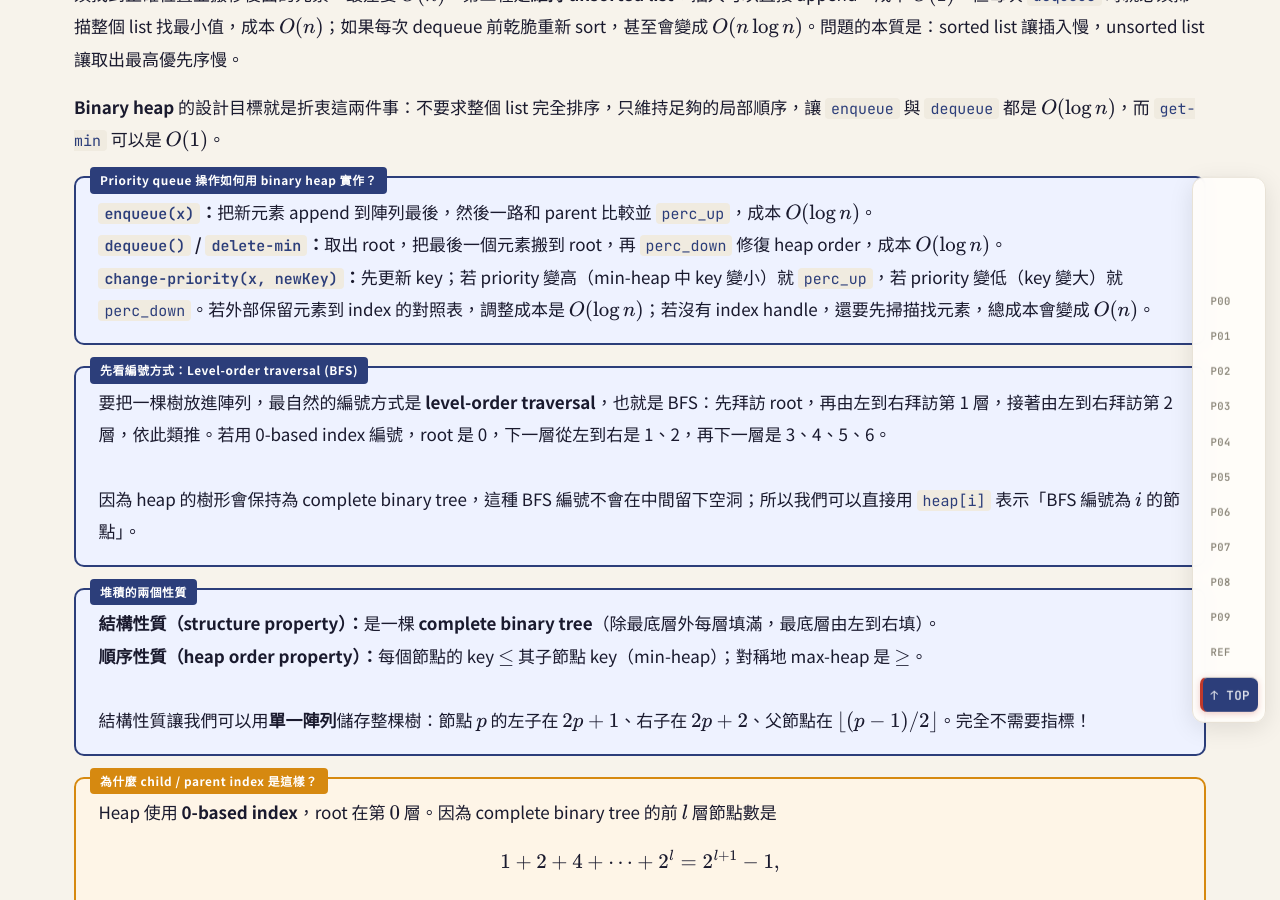
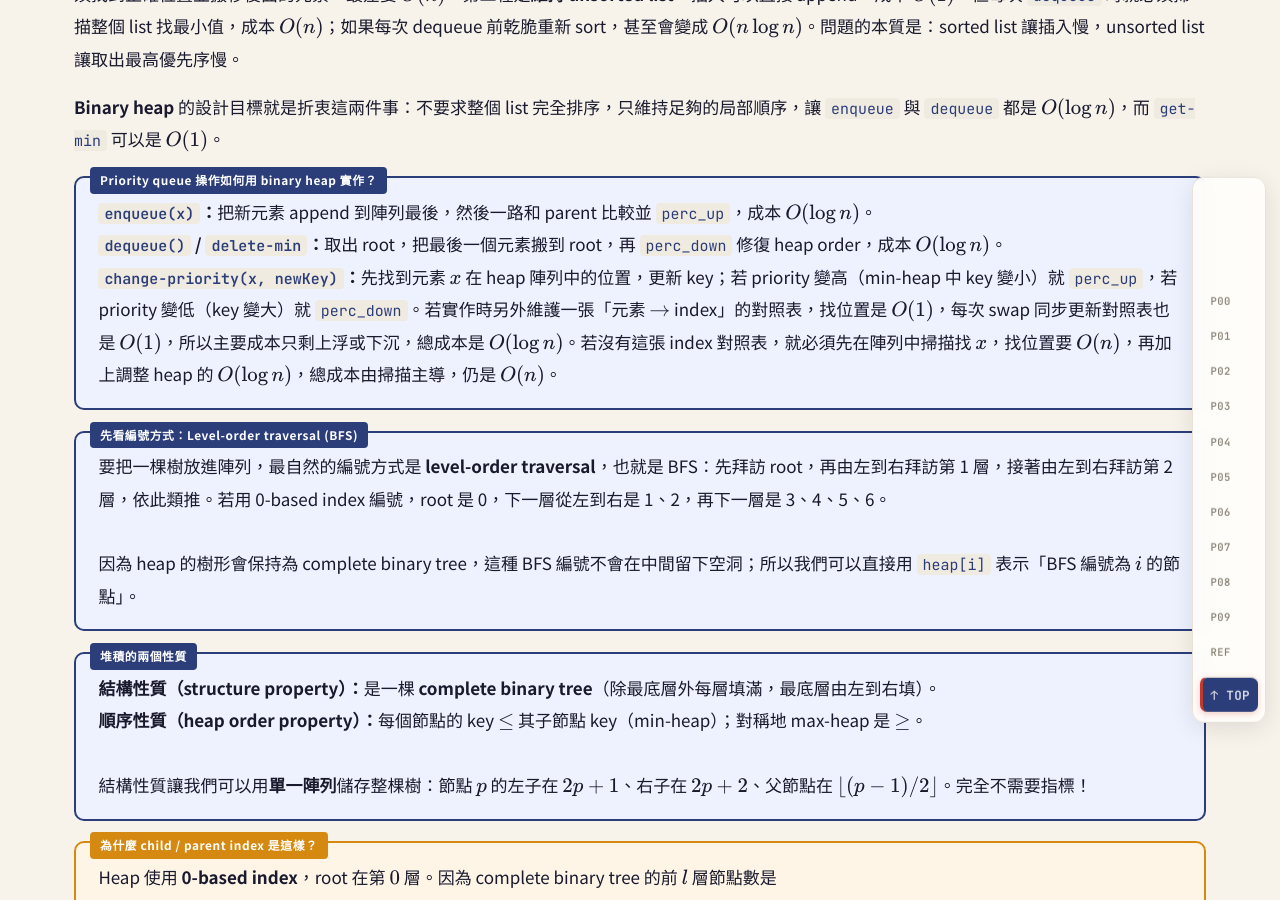
Before and after one commit to phonchi/nsysu-math208, a Jekyll site: the page static_files/presentations/trees.html, which Jekyll copies as it is, in a window 1280 px wide and 900 px high, scrolled down 6380 px. Built offline with Jekyll 4.4.1, drawn with Linux system fonts in a browser that asks for light colours; some of the changed text lies outside the part shown.

Commit message:
Clarify heap change priority cost

```diff
--- a/static_files/presentations/trees.html
+++ b/static_files/presentations/trees.html
@@ -634,7 +634,7 @@ footer{text-align:center;padding:2rem;font-size:.85rem;color:var(--muted);border
     <span class="info-label">Priority queue 操作如何用 binary heap 實作？</span>
     <strong><code>enqueue(x)</code>：</strong>把新元素 append 到陣列最後，然後一路和 parent 比較並 <code>perc_up</code>，成本 $O(\log n)$。<br>
     <strong><code>dequeue()</code> / <code>delete-min</code>：</strong>取出 root，把最後一個元素搬到 root，再 <code>perc_down</code> 修復 heap order，成本 $O(\log n)$。<br>
-    <strong><code>change-priority(x, newKey)</code>：</strong>先更新 key；若 priority 變高（min-heap 中 key 變小）就 <code>perc_up</code>，若 priority 變低（key 變大）就 <code>perc_down</code>。若外部保留元素到 index 的對照表，調整成本是 $O(\log n)$；若沒有 index handle，還要先掃描找元素，總成本會變成 $O(n)$。
+    <strong><code>change-priority(x, newKey)</code>：</strong>先找到元素 $x$ 在 heap 陣列中的位置，更新 key；若 priority 變高（min-heap 中 key 變小）就 <code>perc_up</code>，若 priority 變低（key 變大）就 <code>perc_down</code>。若實作時另外維護一張「元素 $\rightarrow$ index」的對照表，找位置是 $O(1)$，每次 swap 同步更新對照表也是 $O(1)$，所以主要成本只剩上浮或下沉，總成本是 $O(\log n)$。若沒有這張 index 對照表，就必須先在陣列中掃描找 $x$，找位置要 $O(n)$，再加上調整 heap 的 $O(\log n)$，總成本由掃描主導，仍是 $O(n)$。
   </div>
 
   <div class="info-box">
@@ -737,7 +737,7 @@ footer{text-align:center;padding:2rem;font-size:.85rem;color:var(--muted);border
         <div class="ic-row"><span class="ic-label">change-priority</span><span class="ic-value">$O(\log n)$*</span></div>
         <div class="ic-row"><span class="ic-label">get-min</span><span class="ic-value highlight">$O(1)$</span></div>
         <div class="ic-row"><span class="ic-label">heapify</span><span class="ic-value highlight">$O(n)$</span></div>
-        <div style="margin-top:.35rem;font-size:.72rem;color:var(--muted);line-height:1.45;">*需已知道元素 index；否則先找元素會是 $O(n)$。</div>
+        <div style="margin-top:.35rem;font-size:.72rem;color:var(--muted);line-height:1.45;">*需已知道元素 index，或維護元素到 index 的對照表；否則先找元素會是 $O(n)$。</div>
       </div>
     </div>
   </div>
```
